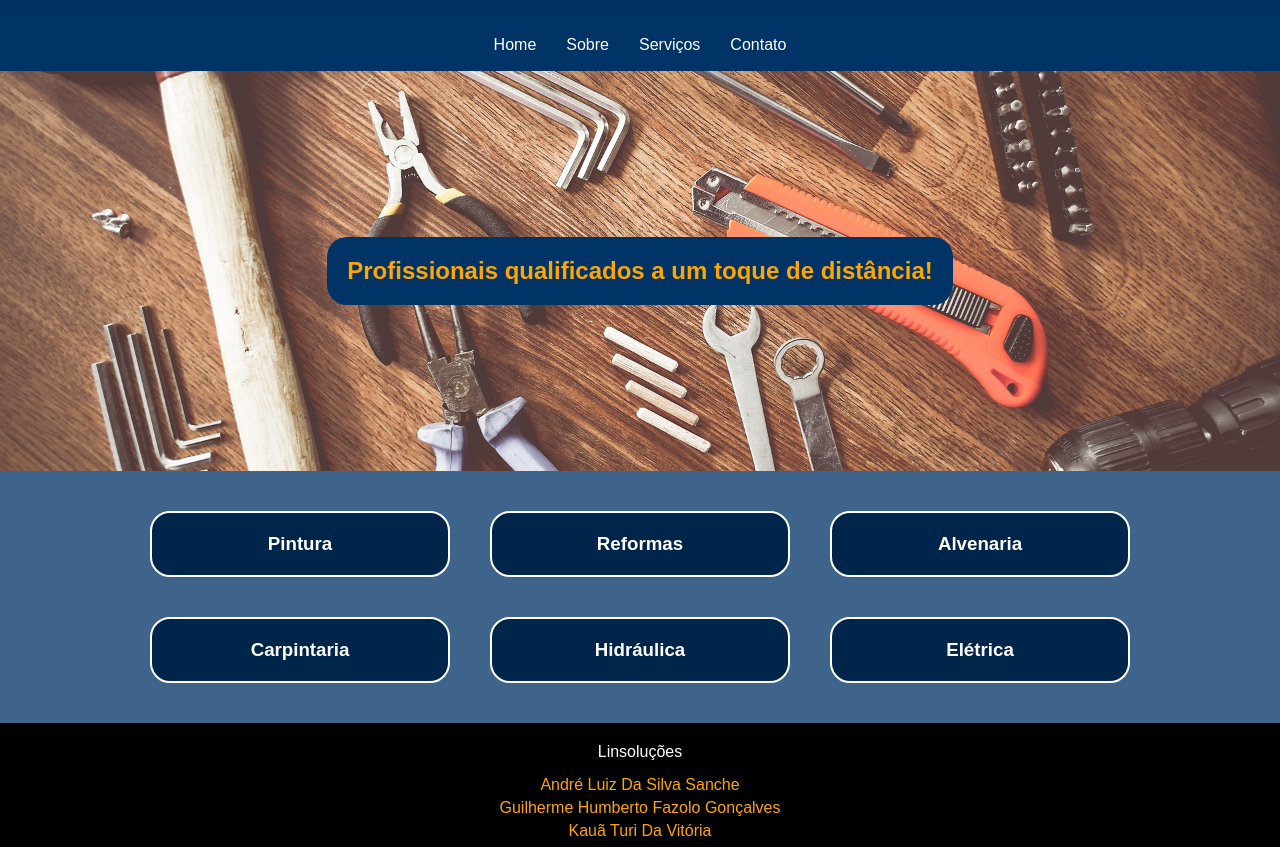
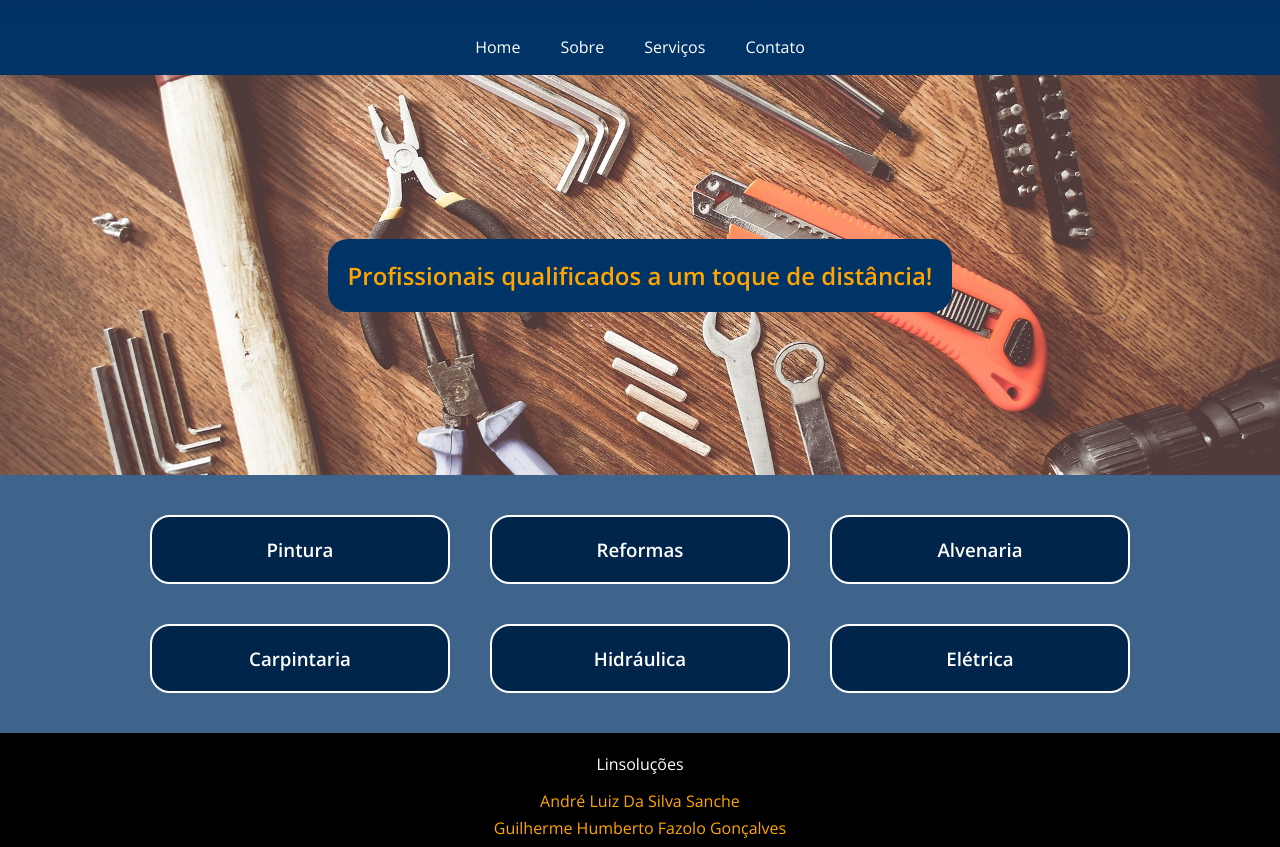
Before and after one commit to guilherme-XD/projeto-empresa, a plain HTML site: page index.html in a window 1280 px wide. Shown: the part 95-942 px from the top of the page. Drawn offline with nearby package versions, Linux system fonts and the light colour scheme; a web font is replaced by a local one.

Commit message:
update css

```diff
--- a/style/style.css
+++ b/style/style.css
@@ -1,6 +1,6 @@
 @charset "UTF-8";
 
-@import url('https://fonts.googleapis.com/css2?family=Turret+Road:wght@200;300;400;500;700;800&display=swap');
+@import url('https://fonts.googleapis.com/css2?family=Turret+Road:wght@200;300;400;500;700;800&family=Open+Sans:wght@400;600&display=swap');
 
 :root {
     --color-b0: rgb(0, 37, 75);
@@ -10,14 +10,26 @@
     --color-o: #ffa500;
 
     --font-h1: "Turret Road", sans-serif;
-    --font-p: arial, verdana, helvetica, sans-serif;
+    --font-p: "Open Sans", sans-serif;
 
+    --spacing-md: 20px;
+    --spacing-lg: 40px;
 }
 
 * {
-    margin: 0px;
-    padding: 0px;
+    margin: 0;
+    padding: 0;
     box-sizing: border-box;
+}
+
+html {
+    scroll-behavior: smooth;
+}
+
+body {
+    background-color: var(--color-b2);
+    font-family: var(--font-p);
+    color: white;
 }
 
 .container {
@@ -40,13 +52,9 @@
     align-items: center;
 }
 
-body {
-    background-color: var(--color-b2);
-}
-
 header {
     background-image: linear-gradient(to bottom, var(--color-b0), var(--color-b1));
-    padding: 20px 0px;
+    padding: var(--spacing-md) 0;
     color: white;
     text-align: center;
     font-family: var(--font-h1);
@@ -55,12 +63,11 @@ header {
 
 nav {
     background-color: var(--color-b1);
-    color: white;
-    font-family: var(--font-p);
     padding: 10px;
-
     display: flex;
     justify-content: center;
+    flex-wrap: wrap;
+    gap: 10px;
 }
 
 nav a {
@@ -68,15 +75,16 @@ nav a {
     border-radius: 10px;
     text-decoration: none;
     color: white;
+    cursor: pointer;
+    transition: all 0.3s ease-in-out;
 }
 
 nav a:hover {
     color: var(--color-o);
-    background-color: rgb(255, 255, 255);
-    transition-duration: 0.2s;
+    background-color: var(--color-b0);
 }
 
-main{
+main {
     font-family: var(--font-p);
 }
 
@@ -84,7 +92,7 @@ section.section01 {
     background-image: url(../img/background-ferramentas2.jpg);
     background-size: cover;
     background-repeat: no-repeat;
-    background-position: center center;
+    background-position: center;
     text-align: center;
     height: 400px;
 }
@@ -92,40 +100,41 @@ section.section01 {
 section.section01 h2 {
     background-color: var(--color-b1);
     color: var(--color-o);
-    padding: 20px;
+    padding: var(--spacing-md);
     border-radius: 20px;
 }
 
 section.section02 {
     background-color: var(--color-b2);
-    padding: 20px;
+    padding: var(--spacing-md);
 }
 
 section.section02 div.services {
     border: 2px solid white;
     width: 300px;
-    padding: 20px;
+    padding: var(--spacing-md);
     text-align: center;
     background: var(--color-b0);
-    margin: 20px;
+    margin: var(--spacing-md);
     border-radius: 20px;
+    transition: all 0.3s ease-in-out;
 }
 
 section.section02 div.services:hover {
     border-color: var(--color-o);
     box-shadow: 0 4px 8px rgba(0, 0, 0, 0.2);
-    transition: transform 0.2s;
+    transform: scale(1.05);
 }
 
 section.section02 div.services a {
     text-decoration: none;
     color: white;
+    transition: all 0.3s ease-in-out;
+    cursor: pointer;
 }
 
 section.section02 div.services a:hover {
-    border-color: var(--color-o);
     color: var(--color-o);
-    transition-duration: 0.2s;
 }
 
 footer {
@@ -136,13 +145,11 @@ footer {
 }
 
 footer p {
-    color: white;
-    text-align: center;
     margin: 10px;
 }
 
 footer ul {
-    color: white;
+    padding: 0;
 }
 
 footer li {
@@ -153,6 +160,7 @@ footer li {
 footer a {
     text-decoration: none;
     color: var(--color-o);
+    transition: all 0.3s ease-in-out;
 }
 
 footer a.text:hover {
@@ -160,12 +168,12 @@ footer a.text:hover {
     color: var(--color-g);
 }
 
-footer a div {
-    display: inline-block;
+footer img {
+    height: 40px;
+    margin: 15px 25px;
+    transition: transform 0.3s ease-in-out;
 }
 
-footer img {
-    display: inline-block;
-    height: 40px;
-    margin: 15px 25px;
+footer img:hover {
+    transform: scale(1.1);
 }
```
